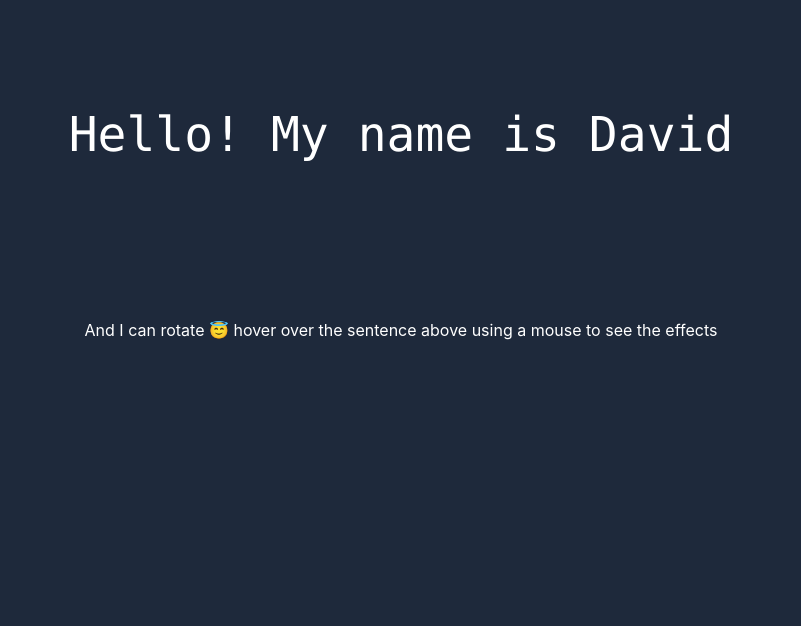
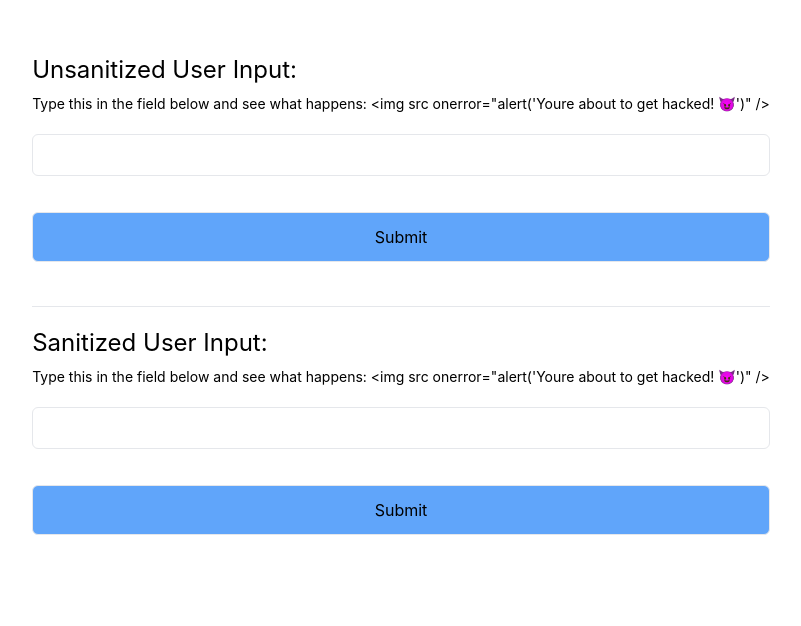
Before and after one commit to daveterry76/grae-third-three, a React (Create React App) app: page / in a window 1280 px wide. Shown: the part 174-800 px from the top of the page, without its empty margins (239-1040 px from the left). Built offline with nearby package versions, Linux system fonts and the light colour scheme.

Commit message:
week 12 first push

```diff
--- a/package.json
+++ b/package.json
@@ -7,6 +7,7 @@
     "@testing-library/react": "^13.4.0",
     "@testing-library/user-event": "^13.5.0",
     "axios": "^1.6.1",
+    "dompurify": "^3.0.6",
     "js-cookie": "^3.0.5",
     "react": "^18.2.0",
     "react-dom": "^18.2.0",
--- a/public/index.html
+++ b/public/index.html
@@ -5,6 +5,12 @@
     <link rel="icon" href="%PUBLIC_URL%/favicon.ico" />
     <meta name="viewport" content="width=device-width, initial-scale=1" />
     <meta name="theme-color" content="#000000" />
+
+
+    <meta http-equiv="Content-Security-Policy" content="default-src 'self'; script-src 'self' 'unsafe-inline' 'unsafe-eval'; style-src 'self' 'unsafe-inline';">
+
+
+
     <meta
       name="description"
       content="Web site created using create-react-app"
--- a/src/App.js
+++ b/src/App.js
@@ -22,7 +22,9 @@ import { Routes, Route } from 'react-router-dom';
 // import Week10 from './david-pol/week-10/Week10';
 // import Week10 from './pol/week-10/Week10';
 // import Week11 from './david-pol/week-11/Week11';
-import Week11 from './pol/week-11/Week11';
+// import Week11 from './pol/week-11/Week11';
+// import Week12 from './david-pol/week-12/Week12';
+import Week12 from './pol/week-12/Week12';
 
 
 function App() {
@@ -51,7 +53,8 @@ function App() {
 
             {/* <Route path='/' element={<Week10 />} /> */}
             {/* <Route path='/' element={<Week11 />} /> */}
-            <Route path='/' element={<Week11 />} />
+            {/* <Route path='/' element={<Week11 />} /> */}
+            <Route path='/' element={<Week12 />} />
 
           </Routes>
         </Router>
--- /dev/null
+++ b/src/david-pol/week-12/DavidSecure.jsx
@@ -0,0 +1,60 @@
+import React from 'react'
+import { useState } from 'react'
+import { useEffect } from 'react'
+import DOMPurify from 'dompurify'
+
+const DavidSecure = () => {
+
+    const [userInput, setUserInput] = useState('');
+    const [userOutput, setUserOutput] = useState('');
+
+    const handleSubmit = () => {
+        setUserOutput(DOMPurify.sanitize(userInput));
+        console.log(userOutput);
+    }
+
+    return (
+        <>
+            <div className='flex flex-col'>
+                <label className='text-2xl' htmlFor='userInput'>
+                    User Input:
+                </label>
+                <input
+                    className='border rounded-md w-full py-2 my-3'
+                    type='text'
+                    id='userInput'
+                    value={userInput}
+                    onChange={(e) => setUserInput(e.target.value)}
+                />
+                <button onClick={handleSubmit} className='border rounded-md my-6 bg-blue-400 py-3 px-2'>
+                    Submit
+                </button>
+
+                <h1 className='text-2xl' dangerouslySetInnerHTML={{__html: userOutput}} />
+
+            </div>
+        </>
+    )
+}
+
+
+
+
+
+// export const DOMXSS = () => {
+//     useEffect(() => {
+//         const userInput = new URLSearchParams(window.location.search).get('input');
+
+//         // This code introduces vulnerability
+//         document.getElementById('userInputContainer').innerHTML = userInput;
+//     }, []);
+
+//     return (
+//         <div id='userInputContainer'>
+//             {/* Code goes here */}
+//         </div>
+//     )
+// }
+
+
+export default DavidSecure
--- /dev/null
+++ b/src/david-pol/week-12/Week12.jsx
@@ -0,0 +1,14 @@
+import React from 'react'
+import DavidSecure from './DavidSecure'
+
+const Week12 = () => {
+  return (
+    <>
+        <div className='flex flex-col justify-center items-center h-screen'>
+            <DavidSecure />
+        </div>
+    </>
+  )
+}
+
+export default Week12
--- /dev/null
+++ b/src/pol/week-12/DavidSecurePOL.jsx
@@ -0,0 +1,76 @@
+import React from 'react'
+import { useState } from 'react';
+import DOMPurify, { sanitize } from 'dompurify';
+
+const DavidSecurePOL = () => {
+
+    // Unsanitized input states
+    const [unUserInput, setUnUserInput] = useState('');
+    const [unUserOutput, setUnUserOutput] = useState('');
+
+
+    // Sanitized input states
+    const [saUserInput, setSaUserInput] = useState('');
+    const [saUserOutput, setSaUserOutput] = useState('');
+    const [successful, setSuccessful] = useState('');
+
+
+    // Unsanitized submit
+    const handleUnSubmit = () => {
+        setUnUserOutput(unUserInput);
+        console.log(unUserInput);
+    }
+
+    // Sanitized submit
+    const handleSaSubmit = () => {
+        setSaUserOutput(DOMPurify.sanitize(saUserInput));
+        setSuccessful(saUserInput)
+    }
+
+
+  return (
+    <>
+        <div className='flex flex-col'>
+                <label className='text-2xl' htmlFor='unUserInput'>
+                    Unsanitized User Input:
+                </label>
+                <p className='text-sm my-2'>{`Type this in the field below and see what happens: <img src onerror="alert('Youre about to get hacked! 😈')" />`}</p>
+                <input
+                    className='border rounded-md w-full py-2 my-3'
+                    type='text'
+                    id='unUserInput'
+                    value={unUserInput}
+                    onChange={(e) => setUnUserInput(e.target.value)}
+                />
+                <button onClick={handleUnSubmit} className='border rounded-md my-6 bg-blue-400 py-3 px-2'>
+                    Submit
+                </button>
+
+                <h1 className='text-2xl' dangerouslySetInnerHTML={{__html: unUserOutput}} />
+
+                <hr className='my-5' />
+
+                <label className='text-2xl' htmlFor='saUserInput'>
+                    Sanitized User Input:
+                </label>
+                <p className='text-sm my-2'>{`Type this in the field below and see what happens: <img src onerror="alert('Youre about to get hacked! 😈')" />`}</p>
+                <input
+                    className='border rounded-md w-full py-2 my-3'
+                    type='text'
+                    id='saUserInput'
+                    value={saUserInput}
+                    onChange={(e) => setSaUserInput(e.target.value)}
+                />
+                <button onClick={handleSaSubmit} className='border rounded-md my-6 bg-blue-400 py-3 px-2'>
+                    Submit
+                </button>
+
+                <h1 className='text-2xl' dangerouslySetInnerHTML={{__html: saUserOutput}} />
+                <h4 className='text-sm'>{successful}</h4>
+
+            </div>
+    </>
+  )
+}
+
+export default DavidSecurePOL
--- /dev/null
+++ b/src/pol/week-12/Week12.jsx
@@ -0,0 +1,20 @@
+import React, { useEffect } from 'react'
+import DavidSecurePOL from './DavidSecurePOL.jsx';
+
+const Week12 = () => {
+
+    useEffect(() => {
+        document.title = 'David Secure Frontend'
+    }, []);
+
+    return (
+        <>
+             <div className='flex flex-col justify-center items-center h-screen px-12 my-20'>
+                <DavidSecurePOL />
+             </div>
+        </>
+    )
+
+}
+
+export default Week12
```
Also changed, not shown: 1 other file (tests, documents, lock files or other folders).
